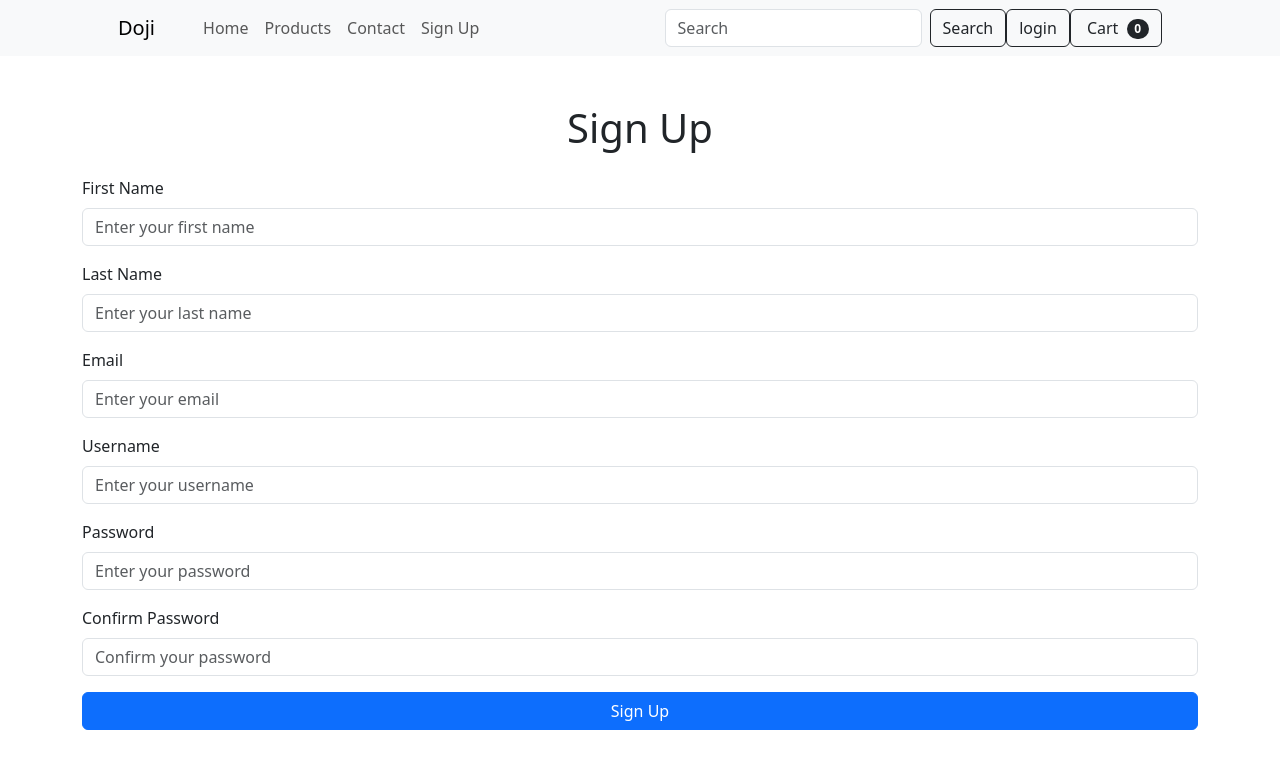
After one commit to Unhabit/Doji, a Flask app: page /signup in a window 1280 px wide. The commit adds this page. Shown: the top 769 px of the page. Run offline with Flask 3, Linux system fonts and the light colour scheme.

Commit message:
did alott

```diff
--- a/main.py
+++ b/main.py
@@ -1,12 +1,54 @@
-from flask import Flask, render_template, request
+from flask import Flask, render_template, request, redirect, flash, abort
+import flask_login
 import pymysql
 from dynaconf import Dynaconf
+
 
 app = Flask(__name__)
 
 conf = Dynaconf(
     settings_file = ["settings.toml"]
 )
+
+app = Flask(__name__)
+app.secret_key = conf.secret_key
+
+login_manager = flask_login.LoginManager()
+login_manager.init_app(app)
+login_manager.login_view = ('/signin')
+
+class User:
+    is_authenticated = True
+    is_anonymous = False
+    is_active = True
+
+    def __init__(self, user_id, username, email, first_name, last_name):
+        self.id = user_id
+        self.username = username
+        self.email = email
+        self.first_name = first_name
+        self.last_name = last_name
+
+
+    def get_id(self):
+        return str(self.id)
+
+@login_manager.user_loader
+def load_uer(user_id):
+    conn = connect_db()
+    cursor = conn.cursor()
+
+    cursor.execute(f"SELECT * FROM `Customer` WHERE `id` = {user_id};")
+
+    result = cursor.fetchone()
+
+    cursor.close
+    conn.close
+
+    if result is not None:
+        return User(result["id"], result["username"], result["email"], result["first_name"], result["last_name"])
+
+
 
 def connect_db():
     conn = pymysql.connect(
@@ -19,6 +61,7 @@ def connect_db():
     )
 
     return conn
+
 
 @app.route("/")
 def index():
@@ -61,4 +104,98 @@ def product_page(product_id):
     cursor.close()
     conn.close()
 
+    if results is None:
+        abort(404)
+
     return render_template( "product_page.html.jinja",  product=results)
+
+
+@app.route("/signup", methods=["POST", "GET"])
+def sign_up():
+    if flask_login.current_user.is_authenticated:
+        return redirect("/")
+
+    if request.method == 'POST':
+        first_name = request.form["first_name"]
+        last_name = request.form["last_name"]
+        username = request.form["username"]
+        email = request.form["email"]
+        password = request.form["password"]
+        confirm_password = request.form["confirm_password"]
+
+        conn = connect_db()
+
+        cursor = conn.cursor()
+
+        if confirm_password != password:
+            flash("Passwords does not match")
+
+        if len(password)< 12 :
+            flash("Your password must be at least 12 characters ")
+            return render_template("signup.html.jinja")
+
+        try:
+            cursor.execute(f"""
+                INSERT INTO `Customer`
+                    (`first_name`, `last_name`, `username`, `email`, `password`)
+                VALUES
+                    ( '{first_name}', '{last_name}', '{username}', '{email}', '{password}' );
+            """)
+
+        except pymysql.err.IntegrityError:
+            flash("sorry, that username/email is already in use")
+
+        else:
+            return redirect("/signin")
+
+        finally:
+            cursor.close
+            conn.close
+
+        return redirect("/signin")
+
+
+
+    return render_template("signup.html.jinja")
+
+
+@app.route("/signin", methods=["POST", "GET"])
+def sign_in():
+    if flask_login.current_user.is_authenticated:
+        return redirect("/")
+
+    if request.method == "POST":
+        username = request.form['username'].strip()
+        password = request.form['password']
+
+        conn = connect_db()
+        cursor = conn.cursor()
+
+        cursor.execute(f"SELECT * FROM `Customer` WHERE `username` = '{username}';")
+
+        result = cursor.fetchone()
+
+        if result is None:
+            flash("username or password is incorrect")
+        elif password != result["password"]:
+            flash("username or password is incorrect")
+        else:
+            user = User(result["id"], result["username"], result["email"], result["first_name"], result["last_name"])
+
+            flask_login.login_user(user)
+
+            return redirect('/')
+
+
+    return render_template("signin.html.jinja")
+
+@app.route('/logout')
+def logout():
+    flask_login.logout_user()
+    return  redirect('/')
+
+
+@app.route("/cart")
+@flask_login.login_required
+def cart():
+    return "cart page"
--- a/templates/components/navbar.html.jinja
+++ b/templates/components/navbar.html.jinja
@@ -7,13 +7,19 @@
             <li class="nav-item"><a class="nav-link" aria-current="page" href="/">Home</a></li>
             <li class="nav-item"><a class="nav-link" href="/browse">Products</a></li>
             <li class="nav-item"><a class="nav-link" href="/contact">Contact</a></li>
-                        <li class="nav-item"><a class="nav-link" href="/signin">Sign in</a></li>
+            <li class="nav-item"><a class="nav-link" href="/signup">Sign Up</a></li>
             <li class="nav-item dropdown"></li>
           </ul>
         <form class="d-flex " role="search" action="/browse">
           <input class="form-control me-2" type="search" placeholder="Search" aria-label="Search" name="query" value="{{ query }}">
           <button class="btn btn-outline-dark" type="submit">Search</button>
         </form>
+{% if current_user.is_authenticated%}
+  hi {{current_user.username}}
+  {% else %}
+  <a href="/signin" class = "btn btn-outline-dark">login</a>
+{% endif%}
+
         <form class="d-flex">
           <button class="btn btn-outline-dark" type="submit">
           <i class="bi-cart-fill me-1"></i>
--- /dev/null
+++ b/templates/signup.html.jinja
@@ -0,0 +1,61 @@
+<!DOCTYPE html>
+<html lang="en">
+<head>
+    <meta charset="UTF-8">
+    <meta name="viewport" content="width=device-width, initial-scale=1.0">
+    <title>Sign Up</title>
+    <link href="https://cdn.jsdelivr.net/npm/bootstrap@5.3.0/dist/css/bootstrap.min.css" rel="stylesheet">
+</head>
+<body>
+{% include "components/navbar.html.jinja" %}
+
+    <div class="container mt-5">
+        <h1 class="text-center mb-4">Sign Up</h1>
+
+        {% for message in get_flashed_messages() %}
+
+            <div class="alert alert-primary" role="alert">
+                {{message}}
+            </div>
+
+        {%endfor%}
+
+        <form action="/signup" method="post">
+
+            <div class="mb-3">
+                <label for="first-name" class="form-label">First Name</label>
+                <input type="text" class="form-control" name="first_name" id="first_name" placeholder="Enter your first name" required>
+            </div>
+
+            <div class="mb-3">
+                <label for="last-name" class="form-label">Last Name</label>
+                <input type="text" class="form-control" name="last_name" id="last_name" placeholder="Enter your last name" required>
+            </div>
+
+            <div class="mb-3">
+                <label for="email" class="form-label">Email</label>
+                <input type="email" class="form-control" name="email" id="email" placeholder="Enter your email" required>
+            </div>
+
+            <div class="mb-3">
+                <label for="username" class="form-label">Username</label>
+                <input type="text" class="form-control" name="username" id="username" placeholder="Enter your username" required>
+            </div>
+
+            <div class="mb-3">
+                <label for="password" class="form-label">Password</label>
+                <input type="password" class="form-control" name="password" id="password" placeholder="Enter your password" required>
+            </div>
+
+            <div class="mb-3">
+                <label for="confirm-password" class="form-label">Confirm Password</label>
+                <input type="password" class="form-control" name="confirm_password" id="confirm_password" placeholder="Confirm your password" required>
+            </div>
+
+            <button type="submit" class="btn btn-primary w-100">Sign Up</button>
+        </form>
+    </div>
+
+    <script src="https://cdn.jsdelivr.net/npm/bootstrap@5.3.0/dist/js/bootstrap.bundle.min.js"></script>
+</body>
+</html>
```
Also changed, not shown: templates/signin.html.jinja (added, +40 -0 lines). Lines whose indentation alone changed are shown as unchanged.
